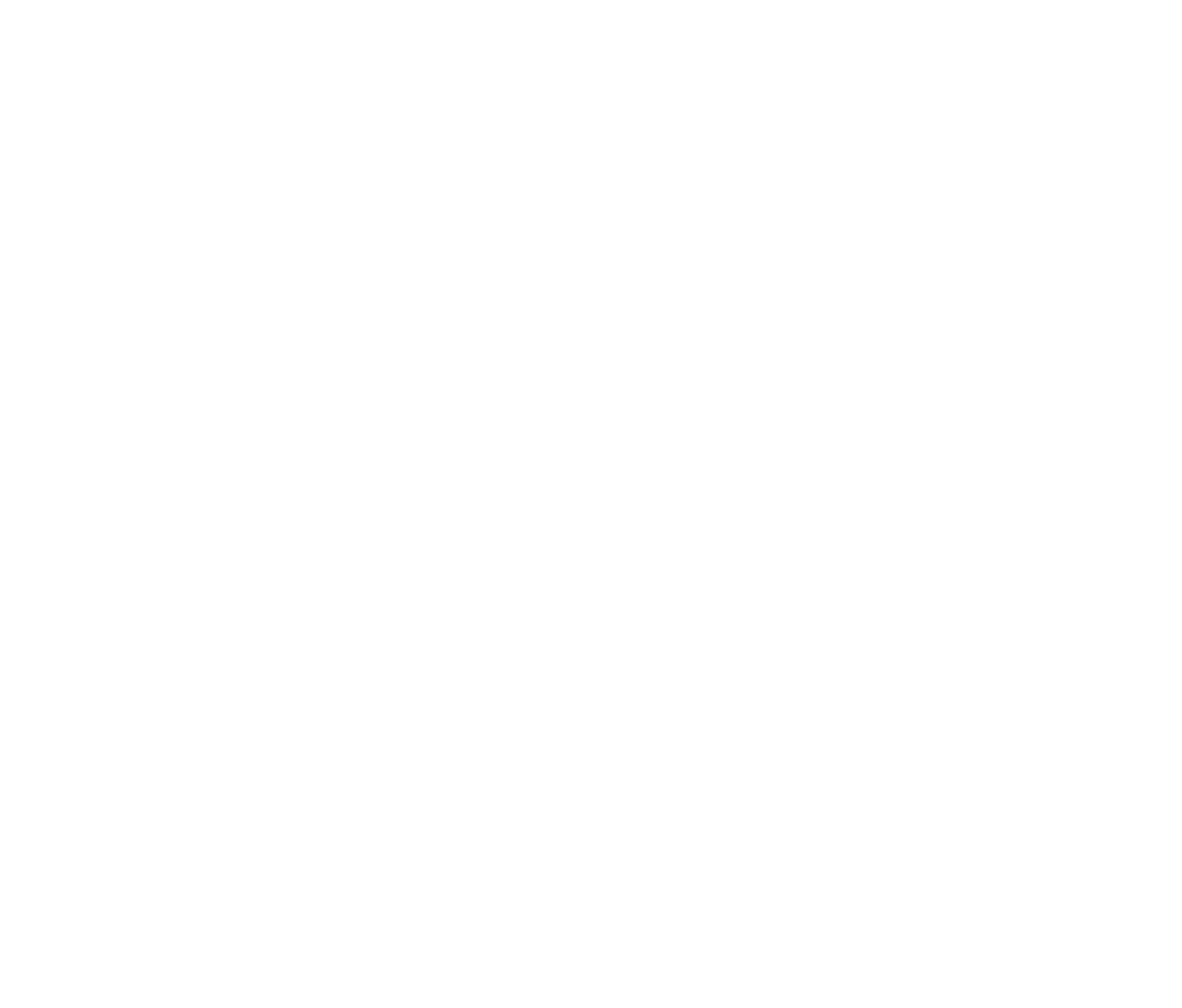
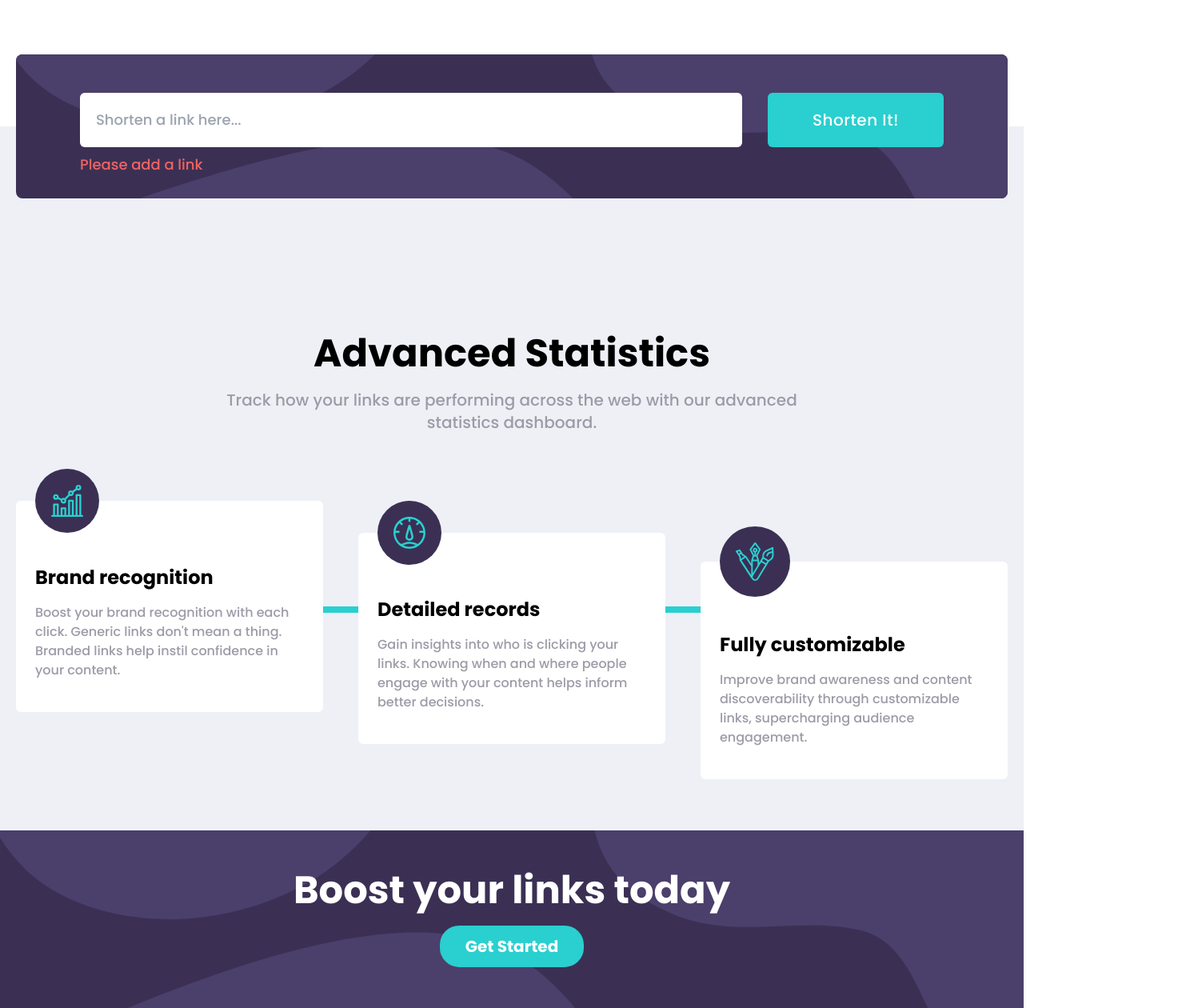
Before and after one commit to wojtek0123/url-shortening-api, a React (Vite) app: page / in a window 1280 px wide. Shown: the part 676-1936 px from the top of the page at 80% size, 1478 px wide, since content can reach past the window. Before the commit the page ends 800 px from the top, so only its background shows below. Built offline with nearby package versions, Linux system fonts and the light colour scheme.

Commit message:
Add main section

```diff
--- a/package.json
+++ b/package.json
@@ -18,6 +18,7 @@
   "devDependencies": {
     "@types/react": "^18.0.17",
     "@types/react-dom": "^18.0.6",
+    "@types/uuid": "^8.3.4",
     "@typescript-eslint/eslint-plugin": "^5.38.0",
     "@typescript-eslint/parser": "^5.38.0",
     "@vitejs/plugin-react": "^2.1.0",
@@ -31,6 +32,7 @@
     "prettier": "^2.7.1",
     "tailwindcss": "^3.1.8",
     "typescript": "^4.6.4",
+    "uuid": "^9.0.0",
     "vite": "^3.1.0"
   }
 }
--- a/src/App.tsx
+++ b/src/App.tsx
@@ -1,16 +1,50 @@
 import logo from './assets/images/logo.svg';
 import background from './assets/images/illustration-working.svg';
 import GetStartedButton from './components/GetStartedButton';
-import { useState } from 'react';
-// import Background from './components/Background';
+import React, { useState } from 'react';
+import DefaultButton from './components/DefaultButton';
+import brandRecognitionIcon from './assets/images/icon-brand-recognition.svg';
+import detailedRecordsIcon from './assets/images/icon-detailed-records.svg';
+import fullyCustomizableIcon from './assets/images/icon-fully-customizable.svg';
+import bgBoostMobile from './assets/images/bg-boost-mobile.svg';
+import bgBoostDesktop from './assets/images/bg-boost-desktop.svg';
 
-function App() {
+const advancedStatistics = [
+  {
+    id: 'brand-recognition',
+    icon: brandRecognitionIcon,
+    title: 'Brand recognition',
+    text: `Boost your brand recognition with each click. Generic links don't mean a thing.
+    Branded links help instil confidence in your content.`,
+    translate: '',
+  },
+  {
+    id: 'detailed-records',
+    icon: detailedRecordsIcon,
+    title: 'Detailed records',
+    text: 'Gain insights into who is clicking your links. Knowing when and where people engage with your content helps inform better decisions.',
+    translate: 'translate-y-10',
+  },
+  {
+    id: 'fully-customizable',
+    icon: fullyCustomizableIcon,
+    title: 'Fully customizable',
+    text: 'Improve brand awareness and content discoverability through customizable links, supercharging audience engagement.',
+    translate: 'translate-y-20',
+  },
+];
+
+export default function App() {
   const [showMenu, setShowMenu] = useState(false);
 
+  const onSubmit = (event: React.FormEvent): void => {
+    event.preventDefault();
+  };
+
   return (
-    <div className='px-5 min-h-screen font-poppins mx-auto w-full 2xl:px-0'>
-      <header>
-        <nav className='flex justify-between pt-10 2xl:px-0 max-w-[1440px] mx-auto relative'>
+    <div className='min-h-screen font-poppins mx-auto w-full'>
+      <header className='overflow-hidden'>
+        <nav className='flex justify-between pt-10 max-w-[1440px] mx-auto relative px-5 2xl:px-0'>
           <img src={logo} alt='Shortly' />
           <button
             type='button'
@@ -65,19 +99,19 @@
             </div>
           )}
         </nav>
-        <div className='w-full grid mt-14 grid-cols-1 lg:grid-cols-2 lg:grid-rows-1 max-w-[1440px] mx-auto lg:mt-24'>
+        <div className='w-full grid mt-14 grid-cols-1 lg:grid-cols-2 lg:grid-rows-1 max-w-[1440px] mx-auto lg:mt-24 pl-5 2xl:pl-0'>
           <div className='w-full pl-3 lg:col-start-2 lg:col-end-3  lg:row-start-1 lg:row-end-2 flex items-center justify-center'>
             <img
               src={background}
               alt=''
-              className='translate-x-20 xl:translate-x-24 scale-[1.40] mb-8 sm:mb-16 mt-6 sm:pl-8 xl:mt-10'
+              className='translate-x-20 xl:translate-x-24 scale-[1.40] mb-8 sm:mb-16 mt-6 sm:pl-8xl:mt-10'
             />
           </div>
           <div className='lg:col-start-1 lg:col-end-2 lg:row-start-1 lg:row-end-2 flex flex-col lg:items-start justify-center sm:mt-14 lg:mb-20'>
             <h1 className='capitalize text-4xl sm:text-5xl text-center lg:text-left font-bold mt-10 xl:text-6xl 2xl:text-7xl'>
               More than just shorter links
             </h1>
-            <p className='my-6 text-neutral-gray text-center font-poppins lg:text-left'>
+            <p className='my-6 text-neutral-grayish-violet text-center font-poppins lg:text-left lg:mr-10'>
               Build your brands recognition and get detailed insights on how your links are
               performing.
             </p>
@@ -87,9 +121,88 @@
           </div>
         </div>
       </header>
-      <main className='mx-auto w-full max-w-[1440px]'></main>
+      {/*  */}
+      <main className='flex flex-col justify-center items-center mt-44 bg-primary-gray'>
+        <div className='mx-auto max-w-[1440px] w-full px-5 2xl:px-0'>
+          <div className='relative rounded-lg  w-full overflow-hidden -translate-y-1/2'>
+            <img
+              src={bgBoostMobile}
+              alt=''
+              className='inset-0 bg-primary-dark-violet w-full max-h-[200px] lg:hidden'
+            />
+            <img
+              src={bgBoostDesktop}
+              alt=''
+              className='inset-0 bg-primary-dark-violet w-full hidden max-h-[180px] lg:block'
+            />
+            <form
+              onSubmit={onSubmit}
+              className='absolute top-1/2 left-1/2 -translate-x-1/2 -translate-y-1/2 flex flex-col w-full  items-center justify-center lg:items-start lg:px-20 lg:pb-5 lg:pt-10 p-7'
+            >
+              <div className='w-full flex flex-col lg:flex-row'>
+                <input
+                  type='text'
+                  className='rounded-md px-5 py-3 w-full lg:mr-8 md:text-lg'
+                  aria-label='link'
+                  placeholder='Shorten a link here...'
+                />
+                <small className='lg:hidden text-secondary-red mt-1'>Please add a link</small>
+                <DefaultButton type='submit'>Shorten it!</DefaultButton>
+              </div>
+              <small className='hidden lg:flex items-start justify-start text-left text-lg mt-2 text-secondary-red'>
+                Please add a link
+              </small>
+            </form>
+          </div>
+
+          <section className='lg:mt-20 flex flex-col items-center'>
+            <h2 className='text-center font-bold capitalize text-3xl mb-5 md:text-4xl lg:text-5xl'>
+              advanced statistics
+            </h2>
+            <p className='text-neutral-grayish-violet text-center lg:text-xl max-w-screen-md'>
+              Track how your links are performing across the web with our advanced statistics
+              dashboard.
+            </p>
+
+            <div className='flex flex-col items-center justify-center xl:items-center mt-20 xl:flex-row xl:justify-between relative w-full'>
+              <div className='hidden xl:block w-full h-2 bg-primary-cyan absolute top-1/2 z-0'></div>
+              <div className='absolute flex top-16 bottom-0 w-2 bg-primary-cyan z-0 xl:hidden'></div>
+              {advancedStatistics.map((advancedStatistic) => (
+                <div
+                  key={advancedStatistic.id}
+                  className={`flex flex-col items-center lg:items-start bg-white rounded-md px-6 pb-10 max-w-lg mt-14 xl:mt-0 xl:max-w-sm ${advancedStatistic.translate} z-10`}
+                >
+                  <div className='rounded-full bg-primary-dark-violet flex items-center justify-center p-5 -translate-y-1/2'>
+                    <img src={advancedStatistic.icon} alt='' />
+                  </div>
+                  <h3 className='font-bold text-2xl mb-4'>{advancedStatistic.title}</h3>
+                  <p className='text-center lg:text-left text-neutral-grayish-violet'>
+                    {advancedStatistic.text}
+                  </p>
+                </div>
+              ))}
+            </div>
+          </section>
+        </div>
+        <section className='bg-primary-dark-violet mt-36 w-full relative'>
+          <img
+            src={bgBoostMobile}
+            alt=''
+            className='relative inset-0 bg-primary-dark-violet w-full max-h-[300px] lg:hidden'
+          />
+          <img
+            src={bgBoostDesktop}
+            alt=''
+            className='relative inset-0 bg-primary-dark-violet w-full hidden max-h-[300px] lg:block'
+          />
+          <div className='z-10 flex items-center justify-center flex-col h-full w-full absolute top-1/2 left-1/2 -translate-x-1/2 -translate-y-1/2'>
+            <h3 className='font-bold text-3xl text-white mb-5 md:text-4xl lg:text-5xl'>
+              Boost your links today
+            </h3>
+            <GetStartedButton />
+          </div>
+        </section>
+      </main>
     </div>
   );
 }
-
-export default App;
--- /dev/null
+++ b/src/components/DefaultButton.tsx
@@ -0,0 +1,15 @@
+interface Props {
+  children: string;
+  type: 'button' | 'submit';
+}
+
+export default function DefaultButton({ children, type }: Props) {
+  return (
+    <button
+      type={type}
+      className='capitalize bg-primary-cyan hover:opacity-80 transition-opacity duration-300 rounded-md text-white py-3 px-8 text-lg mt-4 lg:py-5 lg:px-14  lg:mt-0 lg:text-xl min-w-max tracking-wide'
+    >
+      {children}
+    </button>
+  );
+}
--- a/tailwind.config.cjs
+++ b/tailwind.config.cjs
@@ -12,6 +12,7 @@
       'neutral-grayish-violet': 'hsl(257, 7%, 63%)',
       'neutral-very-dark-blue': 'hsl(255, 11%, 22%)',
       'neutral-very-dark-violet': 'hsl(260, 8%, 14%)',
+      'primary-gray': 'hsl(225, 33%, 95%)',
       white: '#fff',
     },
     fontFamily: {
```
Also changed, not shown: 1 other file (tests, documents, lock files or other folders).
